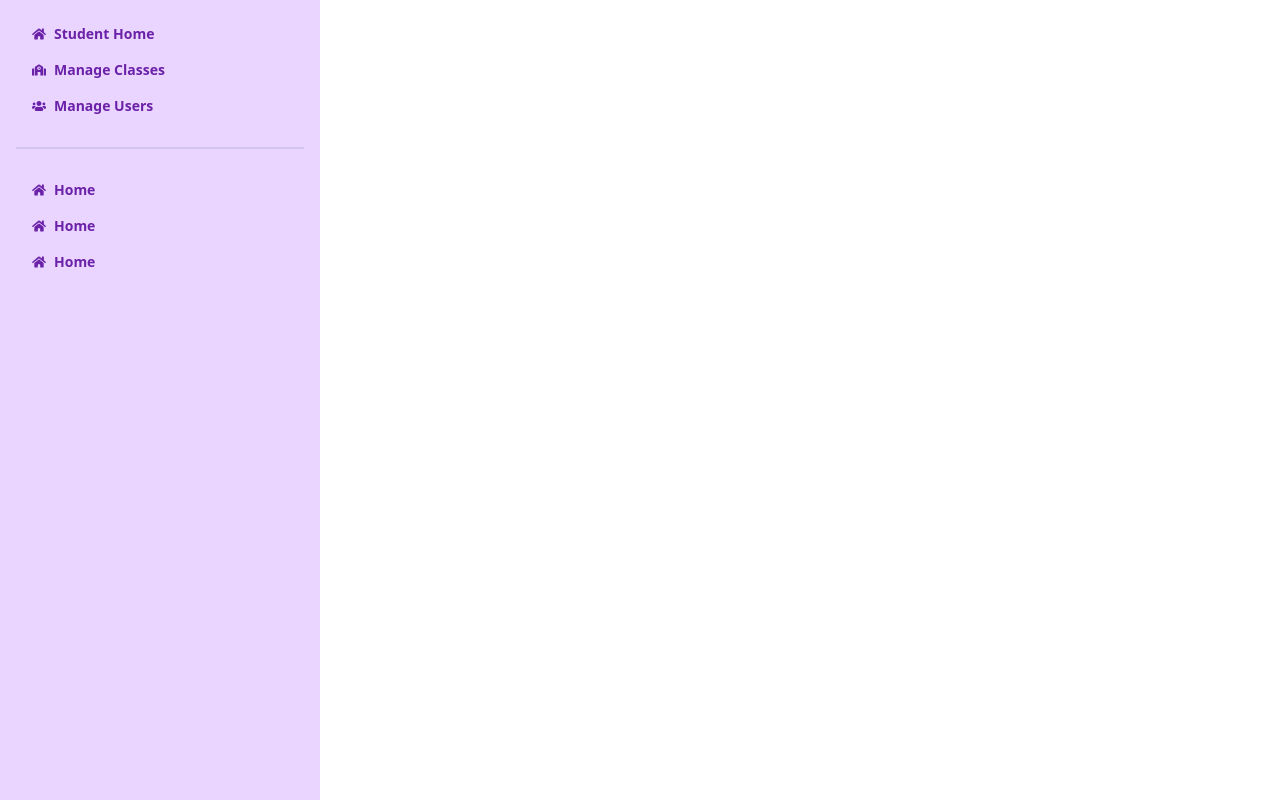
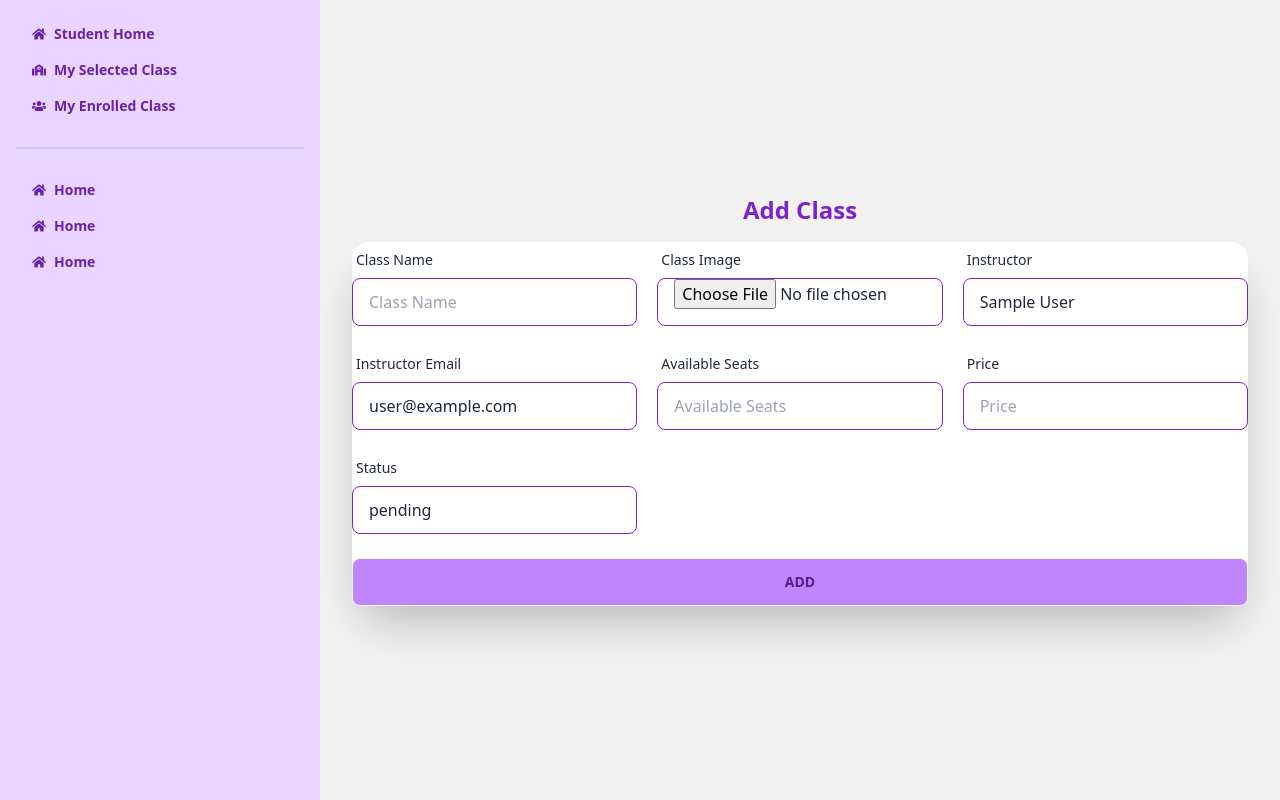
Before and after one commit to nabilasoma/summer-camp-project, a React (Vite) app: page /dashboard/addaclass in a window 1280 px wide. Built offline with nearby package versions, Linux system fonts and the light colour scheme; no server answers; sample sign-in values are in the browser's storage.

Commit message:
added addAClass page and post some data

```diff
--- a/src/Layout/Dashboard.jsx
+++ b/src/Layout/Dashboard.jsx
@@ -23,7 +23,7 @@ const Dashboard = () => {
             <ul className="menu p-4 w-80 h-full bg-purple-200 text-purple-800 font-bold">
                 {isAdmin ? ( <>
                     <li><Link to='dashboard/studenthome' className="hover:bg-white"><FaHome></FaHome>Admin Home</Link></li>
-                     <li><Link to='/dashboard/myselectedclass' className="hover:bg-white"><FaSchool></FaSchool>Manage Classes</Link></li>
+                     <li><Link to='/dashboard/manageclasses' className="hover:bg-white"><FaSchool></FaSchool>Manage Classes</Link></li>
                      <li><Link to='/dashboard/allusers' className="hover:bg-white"><FaUsers></FaUsers>Manage Users</Link></li>
 
                 </>
@@ -31,15 +31,15 @@ const Dashboard = () => {
                 ) : (
                     isInstructor ? ( <>
                         <li><Link to='dashboard/Instructorhome' className="hover:bg-white"><FaHome></FaHome>Instructor Home</Link></li>
-                        <li><Link to='/dashboard/' className="hover:bg-white"><FaSchool></FaSchool>Add Class</Link></li>
+                        <li><Link to='/dashboard/addaclass' className="hover:bg-white"><FaSchool></FaSchool>Add A Class</Link></li>
                         <li><Link to='/dashboard/' className="hover:bg-white"><FaUsers></FaUsers>My Classes</Link></li>
 
                     </>
 
                     ) : ( <>
                      <li><Link to='dashboard/studenthome' className="hover:bg-white"><FaHome></FaHome>Student Home</Link></li>
-                        <li><Link to='/dashboard/myselectedclass' className="hover:bg-white"><FaSchool></FaSchool>Manage Classes</Link></li>
-                        <li><Link to='/dashboard/allusers' className="hover:bg-white"><FaUsers></FaUsers>Manage Users</Link></li>
+                        <li><Link to='/dashboard/myselectedclass' className="hover:bg-white"><FaSchool></FaSchool>My Selected Class</Link></li>
+                        <li><Link to='/dashboard/' className="hover:bg-white"><FaUsers></FaUsers>My Enrolled Class</Link></li>
 
                     </>
 
--- a/src/pages/Dashboard/AddAClass/AddAClass.jsx
+++ b/src/pages/Dashboard/AddAClass/AddAClass.jsx
@@ -1,9 +1,146 @@
+import { useContext } from "react";
+import { AuthContext } from "../../../provider/AuthProvider";
+import Swal from "sweetalert2";
+
+// const image_hosting_key = import.meta.env.VITE_IMAGE_UPLOAD_key;
+const AddAClass = () => {
+    // const image_hosting_url = `https://api.imgbb.com/1/upload?${image_hosting_key}`
+    const {user} = useContext(AuthContext);
 
 
-const AddAClass = () => {
+const handleAddClass = event => {
+    event.preventDefault()
+
+    const form = event.target;
+    const name = form.name.value;
+    const instructor = user?.displayName;
+    const email = user?.email;
+    const seats = form.seats.value;
+    const price = form.price.value;
+    const status = form.status.defaultValue;
+
+// image upload
+   const image = form.image.files[0];
+   console.log(form.image.files);
+   const formData = new FormData();
+   formData.append('image', image)
+
+   const url = `https://api.imgbb.com/1/upload?key=${import.meta.env.VITE_IMAGE_UPLOAD_key}`
+
+   fetch(url, {
+    method: "POST",
+    body: formData,
+   })
+   .then(res => res.json())
+   .then(imageData => {
+    if(imageData.success){
+        const imgUrl = imageData.data.display_url
+        console.log(imgUrl)
+        const order = {
+            class_name: name,
+            image: imgUrl,
+            instructor,
+            email,
+            seats,
+            price: parseFloat(price),
+            status
+        }
+
+        fetch('http://localhost:4000/addaclasses', {
+            method: "POST",
+            headers: {
+                'content-type': 'application/json'
+            },
+            body: JSON.stringify(order)
+        })
+        .then(res => res.json())
+        .then(data => {
+            if(data.insertedId){
+                Swal.fire({
+                    position: 'top-end',
+                    icon: 'success',
+                    title: 'Inserted Data',
+                    showConfirmButton: false,
+                    timer: 1500
+                  })
+            }
+        })
+
+    }
+
+   })
+//    .then(error => {
+//     console.log(error)
+//    })
+
+
+
+
+
+}
+
     return (
-        <div>
+        <div className="w-full">
 
+            <div className="hero min-h-screen bg-base-200">
+                <div className="hero-content flex-col px-8">
+                    <div className="text-center">
+                        <h3 className="text-2xl font-semibold text-purple-700">Add Class</h3>
+                    </div>
+                    <div className="card flex-shrink-0 w-full shadow-2xl bg-base-100">
+                        <form onSubmit={handleAddClass}>
+                            <div className="grid grid-cols-1 md:grid-cols-2 lg:grid-cols-3 gap-5">
+                            <div className="form-control">
+                                <label className="label">
+                                    <span className="label-text">Class Name</span>
+                                </label>
+                                <input type="text" name="name" placeholder="Class Name" className="input input-bordered border-purple-700" />
+                            </div>
+                            <div className="form-control">
+                                <label className="label">
+                                    <span className="label-text">Class Image</span>
+                                </label>
+                                <input type="file" name="image" placeholder="image" className="input input-bordered border-purple-700 w-full" />
+                            </div>
+                            <div className="form-control">
+                                <label className="label">
+                                    <span className="label-text">Instructor</span>
+                                </label>
+                                <input type="text" name="instructor" defaultValue={user?.displayName} placeholder="Instructor Name" className="input input-bordered border-purple-700" />
+
+                            </div>
+                            <div className="form-control">
+                                <label className="label">
+                                    <span className="label-text">Instructor Email</span>
+                                </label>
+                                <input type="email" name="email" defaultValue={user?.email} placeholder="email" className="input input-bordered border-purple-700" />
+                            </div>
+                            <div className="form-control">
+                                <label className="label">
+                                    <span className="label-text">Available Seats</span>
+                                </label>
+                                <input type="number" name="seats" placeholder="Available Seats" className="input input-bordered border-purple-700" />
+                            </div>
+                            <div className="form-control">
+                                <label className="label">
+                                    <span className="label-text">Price</span>
+                                </label>
+                                <input type="number" name="price" placeholder="Price" className="input input-bordered border-purple-700" />
+                            </div>
+                            <div className="form-control">
+                                <label className="label">
+                                    <span className="label-text">Status</span>
+                                </label>
+                                <input type="text" name="status" defaultValue={'pending'} placeholder="Status" className="input input-bordered border-purple-700" />
+                            </div>
+                            </div>
+                            <div className="form-control mt-6">
+                                <input className="btn bg-purple-400 text-purple-900 font-bold" type="submit" value="Add" />
+                            </div>
+                        </form>
+                    </div>
+                </div>
+            </div>
         </div>
     );
 };
--- /dev/null
+++ b/src/pages/Dashboard/ManageClasse/ManageClasses.jsx
@@ -0,0 +1,11 @@
+
+
+const ManageClasses = () => {
+    return (
+        <div>
+           <h3>manage classes</h3>
+        </div>
+    );
+};
+
+export default ManageClasses;
--- a/src/router/Router.jsx
+++ b/src/router/Router.jsx
@@ -10,6 +10,7 @@ import MySelectedClass from "../pages/Dashboard/MySelectedClass/MySelectedClass"
 import PrivateRoute from '../router/PrivateRoute'
 import AllUsers from "../pages/Dashboard/AllUsers/AllUsers";
 import AddAClass from "../pages/Dashboard/AddAClass/AddAClass";
+import ManageClasses from "../pages/Dashboard/ManageClasse/ManageClasses";
 
 const router = createBrowserRouter([
     {
@@ -52,6 +53,10 @@ const router = createBrowserRouter([
             {
                 path: 'addaclass',
                 element: <AddAClass></AddAClass>
+            },
+            {
+                path: 'manageclasses',
+                element: <ManageClasses></ManageClasses>
             }
         ]
     }
--- a/src/shared/Navbar/Navbar.jsx
+++ b/src/shared/Navbar/Navbar.jsx
@@ -47,7 +47,7 @@ const Navbar = () => {
             <div className="navbar-end ">
                 {
                     user ? <>
-                    <Link to='/dashboard/myselectedclass' className="mr-2">Dashboard</Link>
+                    <Link to='/dashboard' className="mr-2">Dashboard</Link>
                     <a className="btn"><FaUserAlt></FaUserAlt></a>
                     <Link><button onClick={handleLogout} className="btn btn-ghost btn-sm">Logout</button></Link>
                     </> :
```
